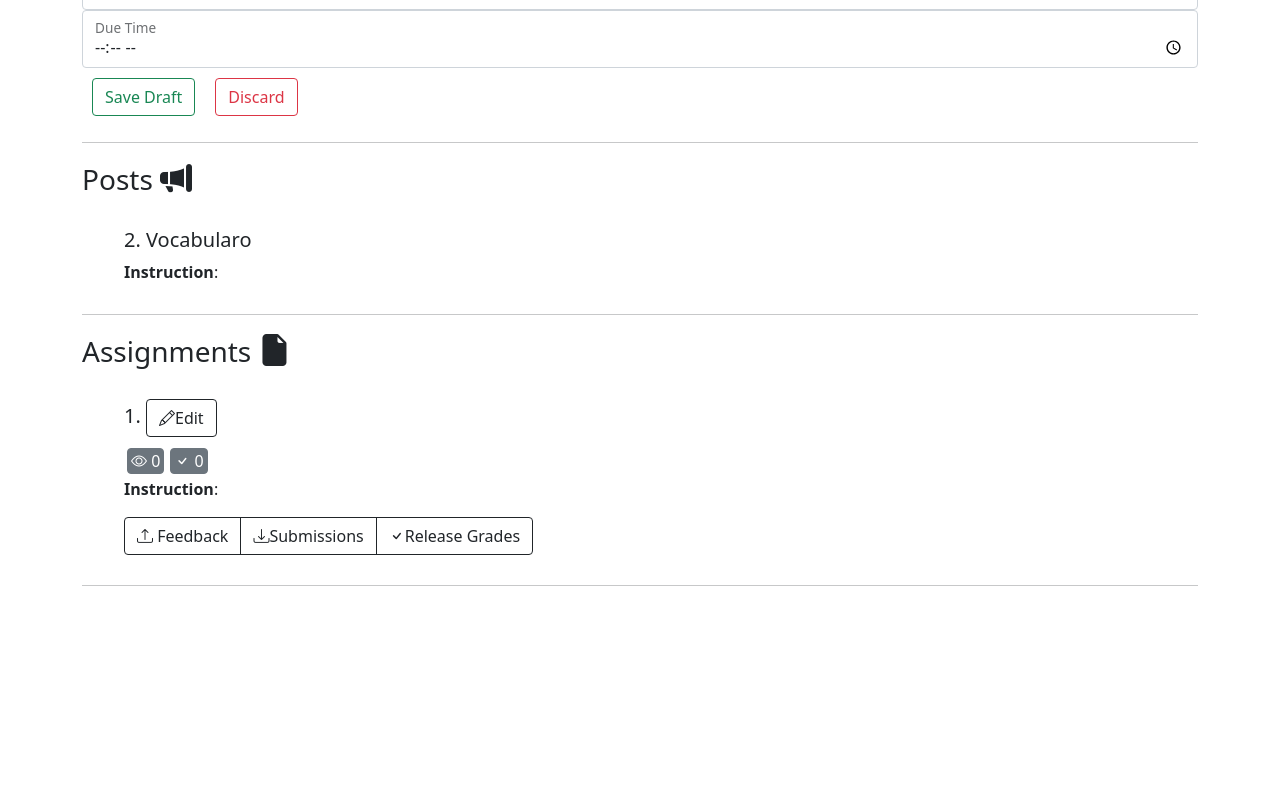
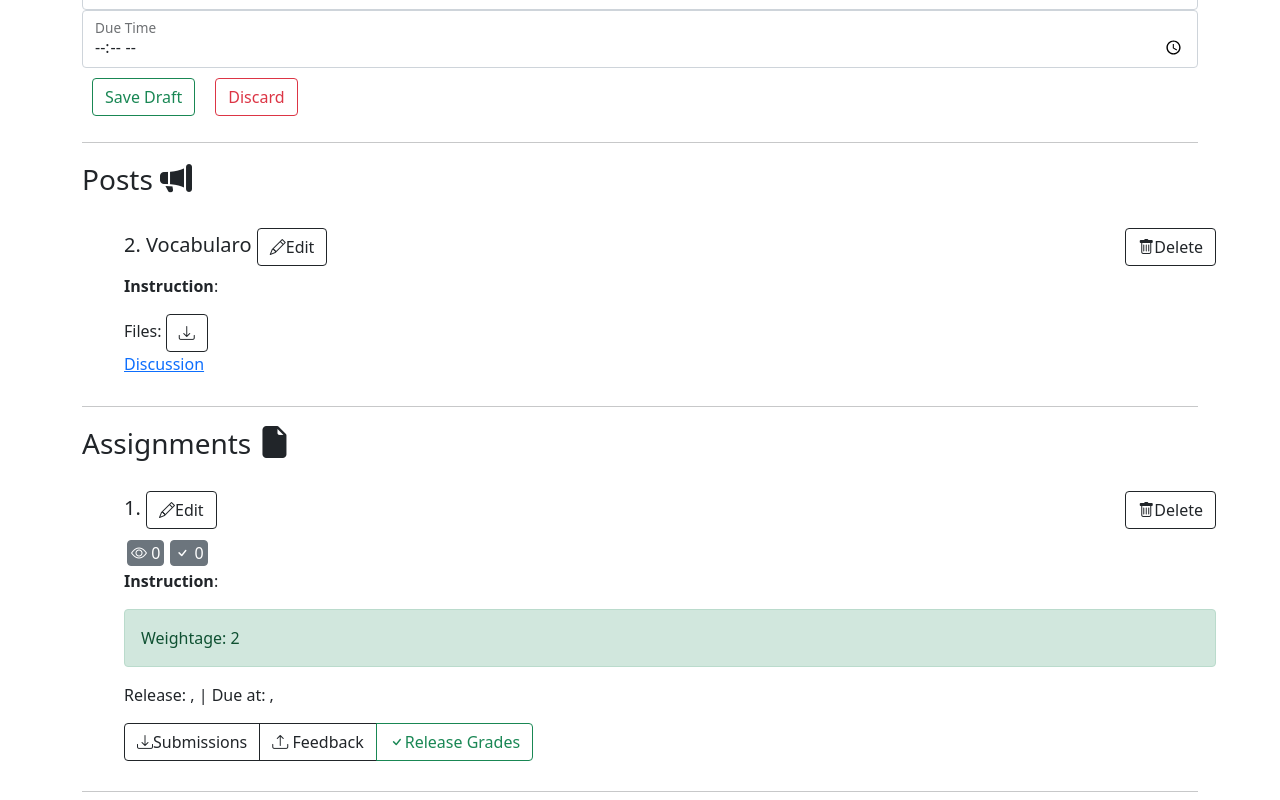
Before and after one commit to hardik-rajpal/EducareAngularMirror, an Angular app: page /courses/profview/1 in a window 1280 px wide. Shown: the part 482-1282 px from the top of the page. Before the commit the page ends 1162 px from the top, so only its background shows below. Built offline with nearby package versions, Linux system fonts and the light colour scheme; no server answers; what ngx-chips would draw is missing.

Commit message:
edit,delete post,assignment

```diff
--- a/src/app/app.module.ts
+++ b/src/app/app.module.ts
@@ -23,7 +23,6 @@ import { DownloaderComponent } from './components/downloader/downloader.componen
 import { UploaderComponent } from './components/uploader/uploader.component';
 import { CommentstackComponent } from './components/commentstack/commentstack.component';
 import { PostComponent } from './pages/post/post.component';
-import { CommentComponent } from './components/comment/comment.component';
 import { MembersComponent } from './pages/members/members.component';
 import {MatTabsModule} from '@angular/material/tabs';
 import { MembertableComponent } from './components/membertable/membertable.component';
@@ -48,7 +47,6 @@ import { GradesComponent } from './pages/grades/grades.component';
     DownloaderComponent,
     UploaderComponent,
     CommentstackComponent,
-    CommentComponent,
     MembersComponent,
     MembertableComponent,
     TodolistComponent,
--- a/src/app/components/comment/comment.component.html
+++ /dev/null
@@ -1,20 +0,0 @@
-<div #holder>
-    <table style="border: 1px black solid;" (mouseover)="toggleReplyButton()" (mouseout)="toggleReplyButton()">
-        <tr>
-            <td>
-                <p style="margin: 0;padding: 0;">{{data.author}}:</p>
-            </td>
-            <td colspan="2">
-                {{data.text}}
-            </td>
-        </tr>
-        <tr>
-            <td>
-            <p style="margin: 0;padding: 0;font-size: x-small;display: inline;">{{data.datemade}}</p>
-            </td>
-        </tr>
-
-    </table>
-
-<app-commentstack [disabled]="disabled" [comments]="data.replies" [id]="data.id" [level]="level+1" #stack></app-commentstack>
-</div>
--- a/src/app/components/comment/comment.component.ts
+++ /dev/null
@@ -1,37 +0,0 @@
-import { Component, Input, OnInit, Output,EventEmitter, ViewChild, ElementRef } from '@angular/core';
-import { CommonModule } from '@angular/common';
-import { CommentstackComponent } from '../commentstack/commentstack.component';
-@Component({
-  selector: 'app-comment',
-  templateUrl: './comment.component.html',
-  styleUrls: ['./comment.component.css']
-})
-export class CommentComponent implements OnInit {
-  @Input('data') data:any={
-    id:0,
-    author:"",
-    authorid:"",
-    datemade:"",
-    text:"",
-    replies:[]
-  }
-  maxIndentableDepth = 3;
-  @Input('level') level:number = 0;
-  @Input('disabled') disabled:boolean = false;
-  @Output() newReply:EventEmitter<any> = new EventEmitter();
-  @ViewChild('holder') holderdiv!:ElementRef;
-  @ViewChild('stack') stack!:CommentstackComponent;
-  commenting = false;
-  constructor() { }
-  ngAfterViewInit(){
-    if(this.level<this.maxIndentableDepth){
-      this.holderdiv.nativeElement.className = "container";
-    }
-  }
-  toggleReplyButton(){
-    this.stack.replyable = !this.stack.replyable;
-  }
-  ngOnInit(): void {
-  }
-
-}
--- a/src/app/components/commentstack/commentstack.component.ts
+++ b/src/app/components/commentstack/commentstack.component.ts
@@ -79,7 +79,7 @@ export class CommentstackComponent implements OnInit {
     else{
       rightbox = this.postreplybox;
       commentid = this.parentID;//which is post id in top most case.
-      parentOfNewComment = "Post"
+      parentOfNewComment = this.parent
     }
     let data:any = {
       courseid:this.courseid,
@@ -90,7 +90,7 @@ export class CommentstackComponent implements OnInit {
     }
     this.commentService.addComment(data,this.courseid,this.postNum).subscribe(data=>{
       let comment;
-      if(parentOfNewComment=="Post"){
+      if(parentOfNewComment==this.parent){
         this.comments = data;
         this.commenting = false;
       }
--- a/src/app/pages/assignment/assignment.component.html
+++ b/src/app/pages/assignment/assignment.component.html
@@ -3,13 +3,13 @@
     <hr/>
     <p><b>Instruction</b>: {{taskdata.instruction}}</p>
     <hr/>
-    <div *ngIf="taskhasfiles">
+    <div *ngIf="taskdata.hasfiles">
     <b>Files:</b> <br>
     <downloader [url]="taskdata.files.url" [filename]="taskdata.files.name"></downloader>
     <hr/>
     </div>
     <p *ngIf="taskdata.published">Released on: {{taskdata.releaseDate}}, {{taskdata.releaseTime}}</p>
-    <p *ngIf="!taskdata.published">Will be released at: {{taskdata.releaseDate}}, {{taskdata.releaseTime}}</p>
+    <p *ngIf="!taskdata.published">Will be released on: {{taskdata.releaseDate}}, {{taskdata.releaseTime}}</p>
     <hr/>
     <p>Due by: {{taskdata.dueDate}}, {{taskdata.dueTime}}</p>
     <hr/>
--- a/src/app/pages/assignment/assignment.component.ts
+++ b/src/app/pages/assignment/assignment.component.ts
@@ -16,10 +16,10 @@ export class AssignmentComponent implements OnInit {
   submDate!:Date;
   num!:any
   befduedate:boolean = true;
-  taskhasfiles:boolean = false;
   taskdata={
     number:0,
     title:"",
+    hasfiles:true,
     instruction:"",
     releaseDate:"",
     dueDate:"",
@@ -71,18 +71,7 @@ export class AssignmentComponent implements OnInit {
     this.assignmentService.getAssignmentData(courseid, num).subscribe(data=>{
       console.log(data)
       this.taskdata = data
-      let loc:string = data.files
-      if(loc==null){
-        this.taskhasfiles = false;
-      }
-      else{
-        this.taskhasfiles = true;
-        this.taskdata.files = {
-          name:loc.split('/')[loc.split('/').length-1],
-          url:this.filehost+loc
-        }
-      }
-      console.log(this.taskdata)
+
 
     })
     id = localStorage.getItem('userid');
--- a/src/app/pages/post/post.component.html
+++ b/src/app/pages/post/post.component.html
@@ -3,8 +3,14 @@
     <hr/>
     <p><b>Instruction</b>: {{data.instruction}}</p>
     <hr/>
-    <p><b>Release Date</b>: {{data.releaseDate}}</p>
+    <p *ngIf="!data.published"><b>Will be released on</b>: {{data.releaseDate}}, {{data.releaseTime}}</p>
+    <p *ngIf="data.published"><b>Released on</b>: {{data.releaseDate}}, {{data.releaseTime}}</p>
     <hr/>
+    <div *ngIf="data.hasfiles">
+        Files:
+        <downloader [url]="data.files.url" [filename]="data.files.name"></downloader>
+    </div>
+
     <b>Discussion</b>:
     <div>
     <app-commentstack [disabled]="!data.discussable" [parentID]="data.id" [comments]="data.comments"></app-commentstack>
--- a/src/app/pages/post/post.component.ts
+++ b/src/app/pages/post/post.component.ts
@@ -14,8 +14,14 @@ export class PostComponent implements OnInit {
     instruction:"",
     comments:[],
     releaseDate:"",
+    releaseTime:"",
     discussable:true,
-    published:false
+    published:false,
+    hasfiles:true,
+    files:{
+      name:'',
+      url:''
+    }
   }
   constructor(private route:ActivatedRoute,
     private postService:PostService) { }
--- a/src/app/pages/profcourse/profcourse.component.html
+++ b/src/app/pages/profcourse/profcourse.component.html
@@ -10,7 +10,7 @@
 
 
 
-    <form *ngIf="makingPost" #postForm = "ngForm" (ngSubmit) = "makePost(postForm.value)">
+    <form *ngIf="makingPost||editingPost" #postForm = "ngForm" (ngSubmit) = "makePost(postForm.value)">
         <div class="form-floating">
             <input type="text" class="form-control" id="title" placeholder="Title" name="title" ngModel>
             <label for="title" class="form-label">Title of Post</label>
@@ -23,6 +23,10 @@
         <div class="form-check">
             <input type="checkbox" class="form-check-input" name="releasePostNow" (change)="releasePostNow=!releasePostNow" ngModel>
             <label for="releasePostNow" class="form-check-label">Publish Immediately</label>
+        </div>
+        <div class="form-check">
+            <input type="checkbox" class="form-check-input" name="discussable" ngModel>
+            <label for="discussable" class="form-check-label">Discussable</label>
         </div>
         <div class="form-floating" *ngIf="!releasePostNow">
             <input type="date" class="form-control" id="releaseDate" placeholder="ReleaseDate" name="releaseDate" (change)="validateDates(postForm)" ngModel>
@@ -51,8 +55,8 @@
             <!-- <button class="btn btn-outline-info margined" (click)="triggerFileChooser()">Upload files</button> -->
             <!-- </p> -->
         </div>
-        <p class="alert alert-danger" *ngIf="datesinvalid">Please ensure that the release date and due date
-    are not in the past and that due date is after the release date. </p>
+        <p class="alert alert-danger" *ngIf="datesinvalid">Please ensure that the due date
+    is not in the past and is after the release date.</p>
         <div class="form-check">
             <input type="checkbox" class="form-check-input" name="releaseTaskNow" (change)="releaseTaskNow=!releaseTaskNow" ngModel>
             <label for="releaseTaskNow" class="form-check-label">Publish Immediately</label>
@@ -113,8 +117,16 @@
     <h3>Posts <i class="bi bi-megaphone-fill" style="font-size: 2rem;"></i></h3>
     <div *ngFor="let post of posts">
         <div class="container" style="margin: 30px;">
-            <h5>{{post.number+1}}. {{post.title}}</h5>
+            <h5>{{post.number+1}}. {{post.title}}
+                <button class="btn btn-outline-dark" id="{{post.number}}" (click)="loadFormToEdit(post.number,'postform')"><i class="bi bi-pencil"></i>Edit</button>
+                <button style="float: right;" class="btn btn-outline-dark" id="{{post.number}}" (click)="deleteElement('post',post.number)"><i class="bi bi-trash"></i>Delete</button>
+            </h5>
             <p style="overflow: hidden;"><b>Instruction</b>: {{post.instruction}}</p>
+            <div *ngIf="post.hasfiles">
+                Files: <downloader [url]="post.files.url" [filename]="post.files.name"></downloader>
+            </div>
+            <a href="posts/{{courseid}}/{{post.number}}" target="_blank">Discussion</a>
+
         </div>
     </div>
 
@@ -123,16 +135,26 @@
     <h3>Assignments <i class="bi bi-file-earmark-fill" style="font-size: 2rem;"></i></h3>
     <div *ngFor="let task of assignments">
         <div class="container" style="margin: 30px;">
-            <h5>{{task.number+1}}. {{task.title}} <button class="btn btn-outline-dark" id="{{task.number}}" (click)="loadFormToEdit(task.number,assignform)"><i class="bi bi-pencil"></i>Edit</button></h5>
+            <h5>{{task.number+1}}. {{task.title}}
+                <button class="btn btn-outline-dark" id="{{task.number}}" (click)="loadFormToEdit(task.number,'assignform')"><i class="bi bi-pencil"></i>Edit</button>
+                <button style="float: right;" class="btn btn-outline-dark" id="{{task.number}}" (click)="deleteElement('assignment',task.number)"><i class="bi bi-trash"></i>Delete</button>
+            </h5>
             <div class="btn-group-horizontal" style="margin: 0px; margin-left: 0px;">
                 <p class="btn btn-secondary text-left" style="text-align: left;margin:3px;padding: 0px;padding-left: 3px;padding-right:3px;"><i class="bi bi-eye"></i> {{task.seenby}}</p>
                 <p class="btn btn-secondary text-left" style="text-align: left;margin:3px; padding: 0px;padding-left: 3px;padding-right:3px;"><i class="bi bi-check"></i> {{task.submittedby}}</p>
             </div>
             <p style="overflow: hidden;"><b>Instruction</b>: {{task.instruction}}</p>
+            <div *ngIf="task.hasfiles">
+            Files: <downloader [url]="task.files.url" [filename]="task.files.name"></downloader>
+            </div>
+            <p *ngIf="task.weight!=null" class="alert alert-success">Weightage: {{task.weight}}</p>
+            <p *ngIf="task.weight==null" class="alert alert-warning">Weightage not set</p>
+            <p>Release: {{task.releaseDate}}, {{task.releaseTime}} | Due at: {{task.dueDate}}, {{task.dueTime}}</p>
             <div class="btn-group">
+                <button class="btn btn-outline-dark" id="{{task.number}}" (click)="downloadSubmissions(task.number)"><i class="bi bi-download"></i>Submissions</button>
                 <button class="btn btn-outline-dark" id="{{task.number}}" (click)="triggerFileChooser(task.number)"><i class="bi bi-upload"></i> Feedback</button>
-                <button class="btn btn-outline-dark" id="{{task.number}}" (click)="downloadSubmissions(task.number)"><i class="bi bi-download"></i>Submissions</button>
-                <button class="btn btn-outline-dark" id="{{task.number}}" (click)="markAsGraded(task.number)"><i class="bi bi-check"></i>Release Grades</button>
+                <button *ngIf="!task.graded" class="btn btn-outline-success" id="{{task.number}}" (click)="markAsGraded(task.number)"><i class="bi bi-check"></i>Release Grades</button>
+                <button *ngIf="task.graded" class="btn btn-outline-danger" id="{{task.number}}" (click)="markAsGraded(task.number,false)"><i class="bi bi-check"></i>Retract Grades</button>
             </div>
 
         </div>
--- a/src/app/pages/profcourse/profcourse.component.ts
+++ b/src/app/pages/profcourse/profcourse.component.ts
@@ -36,20 +36,32 @@ export class ProfcourseComponent implements OnInit {
   }
   assignments = [
     {
-      dueDate: "2021-10-11",
-      files: null,
       instruction: "",
       number: 0,
       seenby:0,
       submittedby:0,
       published: false,
+      graded:false,
       releaseDate: "",
+      releaseTime:"",
+      dueDate:"",
+      dueTime:"",
+      weight:2,
+      hasfiles:false,
+      files:{
+        name:'',
+        url:''
+      },
       title: ""
     }
   ]
   posts = [
     {
-      files: null,
+      hasfiles:true,
+      files: {
+        name:'',
+        url:''
+      },
       instruction: "",
       number: 1,
       published: false,
@@ -58,6 +70,7 @@ export class ProfcourseComponent implements OnInit {
     }
   ]
   taskdata:any = {}
+  postdata:any = {}
   filehost:string = environment.server_url
   tasknumtemp!:number
   releaseTaskNow:boolean = false;
@@ -76,6 +89,12 @@ export class ProfcourseComponent implements OnInit {
     private postService:PostService,
     private route:ActivatedRoute,
     private router:Router) { }
+    hideAllForms(){
+      this.makingAssignment = false;
+      this.makingPost = false;
+      this.editingAssignment = false;
+      this.editingPost = false;
+    }
     makeAssignmentData(data:any){
       let dupdata = {...data};
       console.log(this.tempfileholder)
@@ -84,11 +103,13 @@ export class ProfcourseComponent implements OnInit {
       dupdata['dueDate']+=('T'+data['dueTime']+':00')
       if(this.editingAssignment){
         console.log(dupdata.releaseDate)
-        this.assignmentService.updateAssignment(dupdata, this.courseid,this.taskdata.number).subscribe(data=>{
-          console.log(data)
-          // this.assignform.reset()
+
+        this.assignmentService.updateAssignment(dupdata, this.courseid,this.taskdata.number, this.tempfileholder).subscribe(data=>{
+          this.assignform.reset()
           this.releaseTaskNow = false;
-          // this.uploader.files = []
+          this.hideAllForms();
+          this.uploader.files = []
+          this.assignments = data;
           window.alert("Successfully saved your changes!")
         },error=>{
           window.alert("Error. Please check the changes you've made.")
@@ -96,11 +117,12 @@ export class ProfcourseComponent implements OnInit {
 
       }
       else{
-        this.assignmentService.createAssignment(dupdata, this.courseid, this.tempfileholder).subscribe(resp=>{
+        this.assignmentService.createAssignment(dupdata, this.courseid, this.tempfileholder).subscribe(data=>{
           this.assignform.reset()
           this.releaseTaskNow = false;
           this.uploader.files = []
           window.alert("Successfully Made Assignment!")
+          this.assignments = data
         }, error=>{
           window.alert("Error. Please check the form.");
         });
@@ -115,9 +137,13 @@ export class ProfcourseComponent implements OnInit {
       if(!(releaseDate=="")){
         let rdate = new Date(releaseDate+'T'+reltime +':00');
         console.log(releaseDate+'T'+reltime +':00')
-        if(rdate.valueOf()<today.valueOf()){
+        if(rdate.valueOf()<today.valueOf()&&(!(this.editingAssignment||this.editingPost))){
+          console.log("H");
           this.datesinvalid = true;
           return;
+        }
+        else{
+          this.datesinvalid = false;
         }
       }
     }
@@ -127,6 +153,7 @@ export class ProfcourseComponent implements OnInit {
       if(!(dueDate=="")){
         let ddate = new Date(dueDate+'T'+duetime+':00');
         if(ddate<today){
+          console.log("H");
           this.datesinvalid = true;
           return;
         }
@@ -143,45 +170,62 @@ export class ProfcourseComponent implements OnInit {
 
     this.datesinvalid = false;
   }
-  markAsGraded(tasknumber:number){
+  deleteElement(type:string, num:number){
+    if(type=='post'){
+      this.postService.updatePost({delete:true},this.courseid, num, null).subscribe(data=>{
+        this.posts = data
+      })
+
+    }
+    else if(type=='assignment'){
+      this.assignmentService.updateAssignment({delete:true}, this.courseid, num).subscribe(data=>{
+        this.assignments = data
+      })
+    }
+  }
+  markAsGraded(tasknumber:number,notretract:boolean=true){
     let updateData = {
-      releaseGrades:true
+      releaseGrades:true&&notretract
     }
     this.assignmentService.updateAssignment(updateData, this.courseid, tasknumber).subscribe(data=>{
-      console.log(data)
+      this.assignments = data
+      // console.log(data)
     });
   }
-  loadFormToEdit(tasknumber:number,form:NgForm){
-    if(form==this.assignform){
+  loadFormToEdit(tasknumber:number,form:string){
+    if(form=='assignform'){
       this.taskdata['number'] = tasknumber
-      this.makingAssessment = false;this.editingAssignment=true;this.makingPost = false;
+      this.hideAllForms();this.editingAssignment = true;
       this.assignmentService.getAssignmentData(this.courseid, tasknumber, true).subscribe(data=>{
         data.releaseTaskNow = false;
         delete data.number
         delete data.published
+        delete data.seenby
+        delete data.submittedby
         console.log({...data})
         if(data.files!=""){
-          // this.uploader.names = [data.files.split('/')[data.files.split('/').length-1]]
           delete data.files
         }
+        delete data.hasfiles
         delete data.graded
         delete data.acceptSubmission
-        console.log(data.releaseDate)
-        let temparray:any[] = data.releaseTime.split(':')
-        temparray.pop()
-
-        data.releaseTime = [...temparray].join(':')
-        temparray = data.dueTime.split(':')
-        temparray.pop()
-        data.dueTime =[...temparray].join(':')
-
-        form.setValue(data);
+        this.assignform.setValue(data);
       })
     }
-    else if(form==this.postform){
-      this.makingAssessment = false;this.makingAssignment=true;this.makingPost = false;
+    else if(form=='postform'){
+      this.postdata['number'] = tasknumber
+      this.hideAllForms(); this.editingPost = true;
       this.postService.getPostData(this.courseid, tasknumber, 'instructor').subscribe(data=>{
         console.log(data)
+        data.releasePostNow = false;
+        delete data.id
+        delete data.number
+
+        delete data.comments
+        delete data.files
+        delete data.published
+        console.log(form)
+        this.postform.setValue(data);
       })
     }
     }
@@ -189,14 +233,26 @@ export class ProfcourseComponent implements OnInit {
   makePost(data:any){
 
     // console.log(data);
-    this.postService.createPost(data, this.courseid,this.tempfileholder).subscribe(resp=>{
+    let dupdata = {...data}
+    dupdata['releaseDate']+=('T'+data['releaseTime']+':00')
+    if(this.editingPost){
+      this.postService.updatePost(dupdata, this.courseid, this.postdata.number, this.tempfileholder).subscribe(data=>{
+        console.log(data)
+        this.posts = data
+        window.alert("Successfully saved your changes!")
+        this.releasePostNow = false;
+      })
+    }else{
+      this.postService.createPost(data, this.courseid,this.tempfileholder).subscribe(data=>{
         this.releasePostNow = false;
         this.uploader.files = []
         window.alert("Successfully Made Assignment!")
         this.postform.reset()
       }, error=>{
         window.alert("Error. Please check the form.");
+        this.posts = data;
       });
+    }
 
   }
   ngOnInit(): void {
@@ -211,7 +267,7 @@ export class ProfcourseComponent implements OnInit {
         console.log(this.course.wizardcards.filter((v:any)=>{Object.keys(v)==[userid]}))
         let allowed = iswiz||this.course.instructors.includes(userid);
         if(allowed){
-          this.assignmentService.getAssignmentData(this.courseid).subscribe(data=>{
+          this.assignmentService.getAssignmentData(this.courseid,-1,true).subscribe(data=>{
             this.assignments = data;
             console.log(this.assignments)
           })
@@ -259,7 +315,6 @@ export class ProfcourseComponent implements OnInit {
     this.assignmentService.sendFeedback(this.courseid,this.tasknumtemp, event.target.files[0]).subscribe(data=>{
       console.log(data)
       this.sender.nativeElement.value = null
-      // event.target.files = null
     })
   }
   downloadSubmissions(tasknum:number){
--- a/src/app/services/post.service.ts
+++ b/src/app/services/post.service.ts
@@ -29,4 +29,13 @@ export class PostService {
     }
     return this.http.post<any>(this.apiroot + courseid +'/create/', uploadData);
   }
+  updatePost(data:any, courseid:string,num:number,file:any){
+    // let enumstr = '/'+enumL.toString()+'/'
+    let uploadData = new FormData();
+    uploadData.append('data', JSON.stringify(data))
+    if(file!=null){
+      uploadData.append('file', file, file.name);
+    }
+    return this.http.post<any>(this.apiroot + courseid +'/'+num.toString()+'/update/', uploadData);
+  }
 }
```
Also changed, not shown: src/app/components/comment/comment.component.css (deleted), 1 other file (tests, documents, lock files or other folders). Lines whose indentation alone changed are shown as unchanged.
